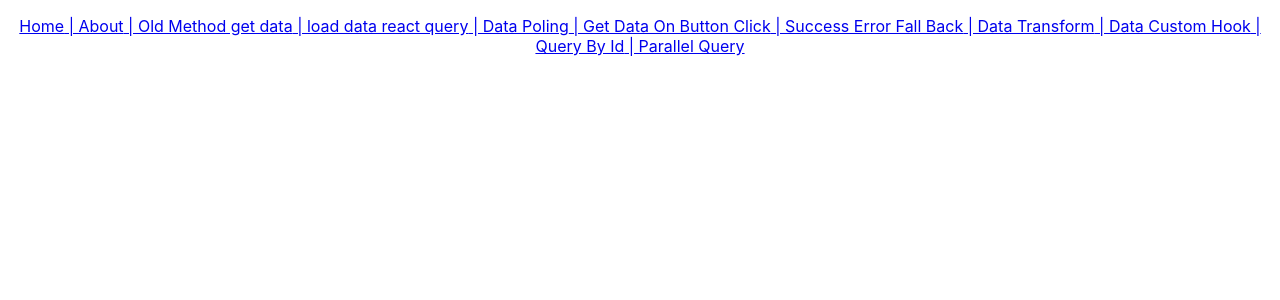
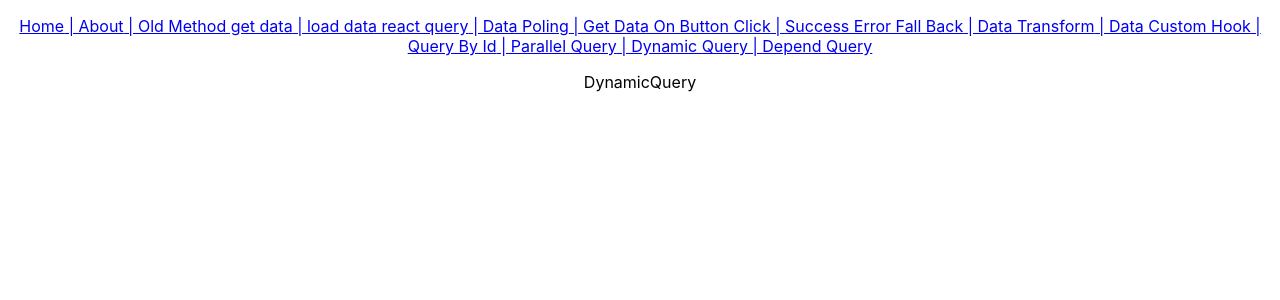
Before and after one commit to es-77/react-js-learn-app, a React (Create React App) app: page /qr-dynamic-query in a window 1280 px wide. Shown: the top 300 px of the page. Built offline with nearby package versions, Linux system fonts and the light colour scheme; data requests are answered from the project's data file.

Commit message:
dynmic query

```diff
--- a/src/App.js
+++ b/src/App.js
@@ -43,6 +43,8 @@ import RQDataTransform from './react-query-commponents/RQDataTransform';
 import CustomHookCall from './react-query-commponents/CustomHookCall';
 import SingleSuperHero from './react-query-commponents/SingleSuperHero';
 import ParallelQueries from './react-query-commponents/ParallelQueries';
+import DynamicQuery from './react-query-commponents/DynamicQuery';
+import DependQuery from './react-query-commponents/DependQuery';
 const queryClient = new QueryClient();
 function App() {
   return (
@@ -103,6 +105,8 @@ function App() {
           <Route path='/qr-custom-hook' element={<CustomHookCall />} />
           <Route path='/qr-query-by-id/:id' element={<SingleSuperHero />} />
           <Route path='/qr-parallel-query' element={<ParallelQueries />} />
+          <Route path='/qr-dynamic-query' element={<DynamicQuery herorIds={[1, 2]} />} />
+          <Route path='/qr-depend-query' element={<DependQuery />} />
         </Routes>
         <ReactQueryDevtools initialIsOpen={false} position='bottom-right' />
       </QueryClientProvider>
--- /dev/null
+++ b/src/react-query-commponents/DependQuery.js
@@ -0,0 +1,9 @@
+import React from 'react'
+
+function DependQuery() {
+    return (
+        <div>DependQuery</div>
+    )
+}
+
+export default DependQuery
--- /dev/null
+++ b/src/react-query-commponents/DynamicQuery.js
@@ -0,0 +1,21 @@
+import React from 'react'
+import { useQueries } from 'react-query'
+import axios from 'axios'
+const getHeroById = () => {
+    return axios.get('http://localhost:4000/superheroes');
+}
+function DynamicQuery({ herorIds }) {
+    const result = useQueries(herorIds.map((id) => {
+        return {
+            queryKey: ['dynamic' + id],
+            queryFn: () => getHeroById(id)
+        }
+    }))
+    console.log(herorIds, { result });
+
+    return (
+        <div>DynamicQuery</div>
+    )
+}
+
+export default DynamicQuery
--- a/src/react-query-commponents/RQNavBar.js
+++ b/src/react-query-commponents/RQNavBar.js
@@ -15,6 +15,8 @@ function RQNavBar() {
                 <Link to='/qr-custom-hook'> | Data Custom Hook</Link>
                 <Link to='/qr-query-by-id'> | Query By Id</Link>
                 <Link to='/qr-parallel-query'> | Parallel Query</Link>
+                <Link to='/qr-dynamic-query'> | Dynamic Query</Link>
+                <Link to='/qr-depend-query'> | Depend Query</Link>
             </p>
         </div>
     )
```
